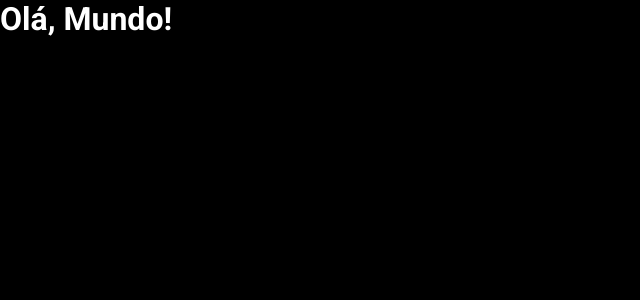
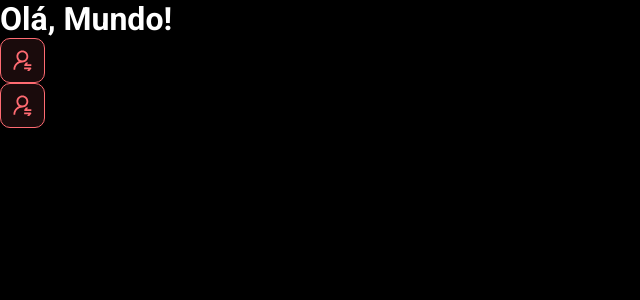
Before and after one commit to juanmarquesdev/dsmeta, a React (Vite) app in the folder frontend/: page / in a window 1280 px wide. Shown: the top 300 px of the page, without its empty margins (0-640 px from the left). Built offline with nearby package versions, Linux system fonts and the light colour scheme.

Commit message:
First component

```diff
--- a/frontend/src/App.tsx
+++ b/frontend/src/App.tsx
@@ -1,7 +1,13 @@
+import NotificationButton from "./components/NotifcationButton";
+
 function App() {
-  return(
-    <h1>Olá, Mundo!</h1>
-  )
+  return (
+    <>
+      <h1>Olá, Mundo!</h1>
+      <NotificationButton />
+      <NotificationButton />
+    </>
+  );
 }
 
 export default App;
--- /dev/null
+++ b/frontend/src/components/NotifcationButton/index.tsx
@@ -0,0 +1,14 @@
+import icon from "/src/assets/img/notification-icon.svg";
+import './styles.css'
+
+function NotificationButton() {
+  return (
+    <>
+      <div className="dsmeta-red-btn">
+        <img src={icon} alt="notificar" />
+      </div>
+    </>
+  );
+}
+
+export default NotificationButton;
--- /dev/null
+++ b/frontend/src/components/NotifcationButton/styles.css
@@ -0,0 +1,15 @@
+.dsmeta-red-btn {
+  width: 45px;
+  height: 45px;
+  background: rgba(255, 107, 114, 0.1);
+  border: 1px solid #ff6b72;
+  border-radius: 10px;
+  display: flex;
+  align-items: center;
+  justify-content: center;
+  cursor: pointer;
+}
+
+.dsmeta-red-btn img {
+  width: 19px;
+}
```
Also changed, not shown: frontend/src/assets/img/notification-icon.svg (added).
